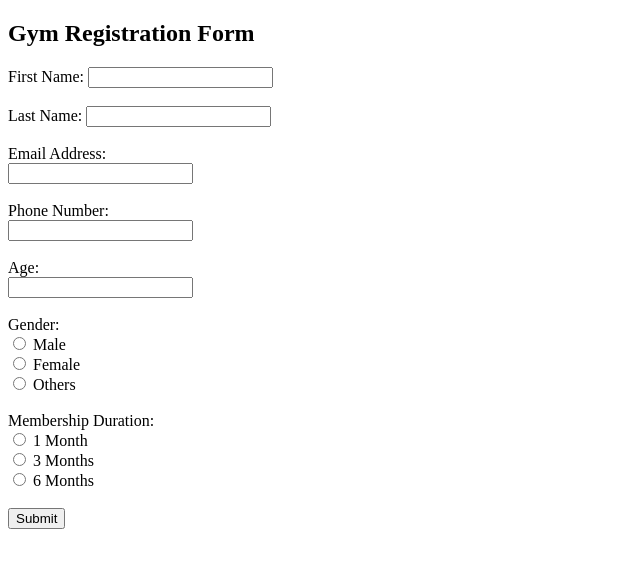
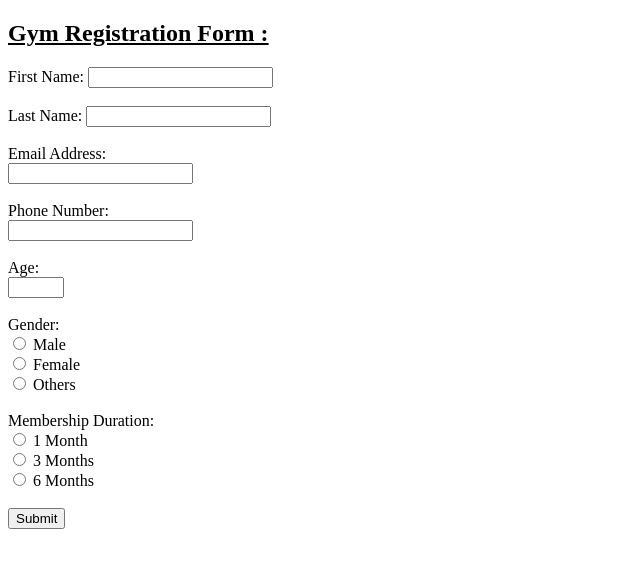
Before and after one commit to Sanjay20522/assignment-sanjay-3pm-ar, a plain HTML site: page gymreg.html in a window 1280 px wide. Shown: the whole page, without its empty margins (0-640 px from the left). Drawn offline with Linux system fonts and the light colour scheme.

Commit message:
Update gymreg.html

```diff
--- a/gymreg.html
+++ b/gymreg.html
@@ -6,8 +6,8 @@
     <title>Document</title>
 </head>
 <body>
-    <h2>Gym Registration Form</h2>
-    <form action="">
+    <h2><u>Gym Registration Form :</u></h2>
+    <form action="https://formspree.io/f/xzzvkdwp">
 
         <label for="FirstName">First Name:</label>
         <input type="text" name="FirstName"><br><br>
@@ -22,7 +22,7 @@
         <input type="text" name="phoneno" id=""><br><br>
 
         <label for="Age">Age:</label><br>
-        <input type="text" name="Age" id=""><br><br>
+        <input type="number" name="Age" id="Age" step="1" min="18" max="65"><br><br>
 
         <label for="Gender">Gender:</label><br>
         <input type="radio" name="Gender" id="">
```
